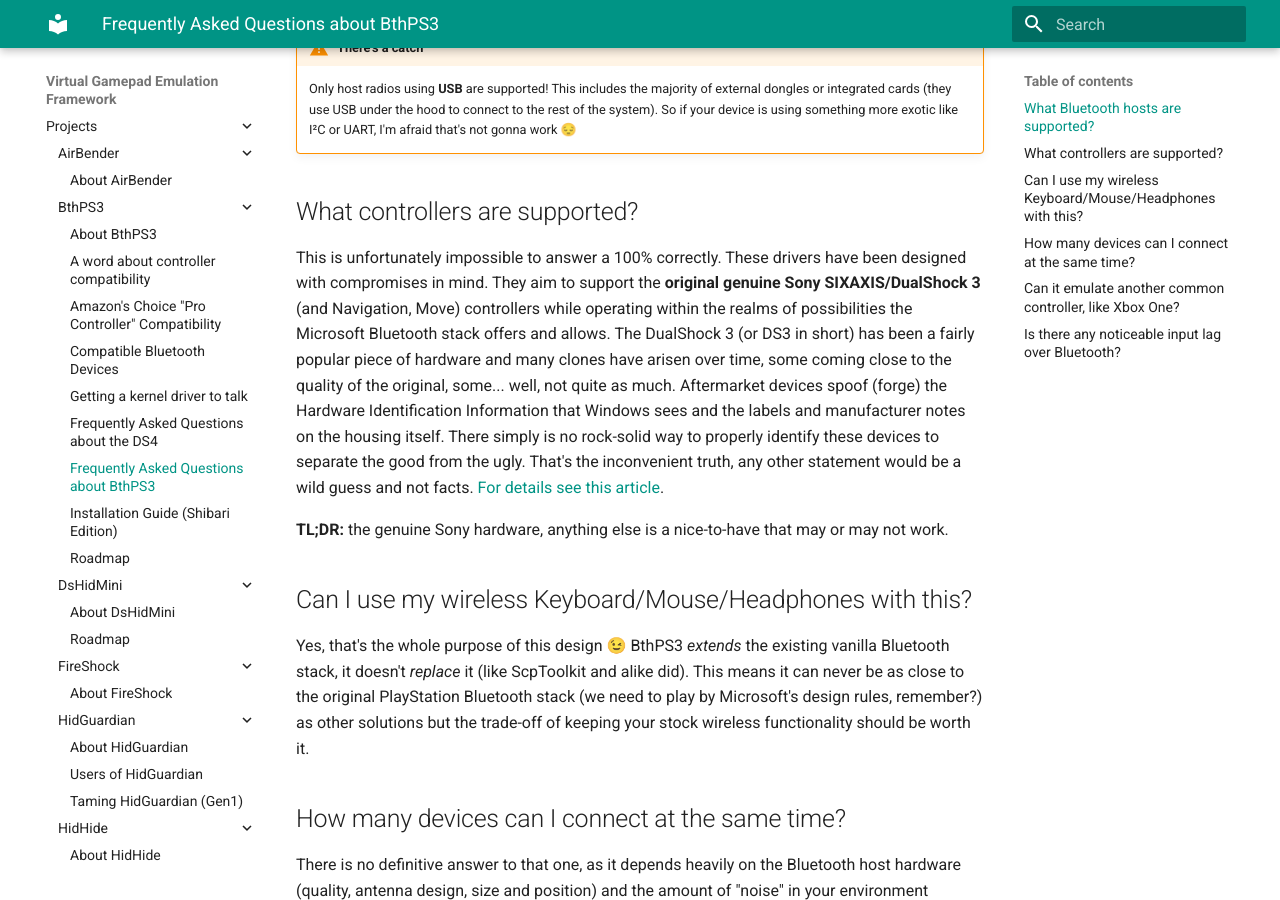
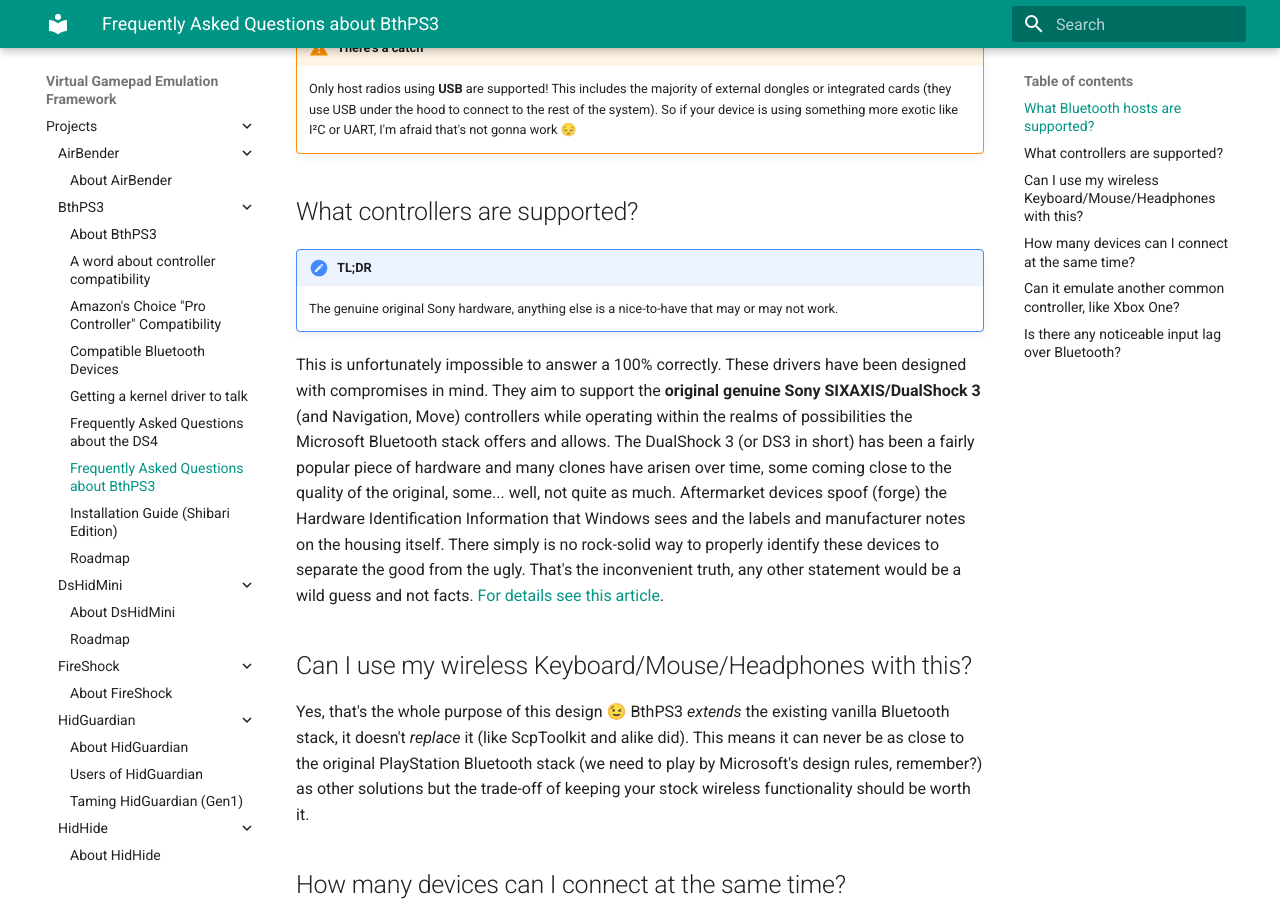
Before and after one commit to nefarius/ViGEm.github.io, an MkDocs documentation site: the page built from docs/projects/BthPS3/Frequently-Asked-Questions.md, in a window 1280 px wide and 900 px high, scrolled down 364 px. Built offline with MkDocs 1.6.1 and Material for MkDocs 9.7.7, drawn with Linux system fonts in a browser that asks for light colours.

Commit message:
Reformatted TL;DR

```diff
--- a/docs/projects/BthPS3/Frequently-Asked-Questions.md
+++ b/docs/projects/BthPS3/Frequently-Asked-Questions.md
@@ -11,9 +11,10 @@
 
 ## What controllers are supported?
 
+!!! important "TL;DR"
+    The genuine original Sony hardware, anything else is a nice-to-have that may or may not work.
+
 This is unfortunately impossible to answer a 100% correctly. These drivers have been designed with compromises in mind. They aim to support the **original genuine Sony SIXAXIS/DualShock 3** (and Navigation, Move) controllers while operating within the realms of possibilities the Microsoft Bluetooth stack offers and allows. The DualShock 3 (or DS3 in short) has been a fairly popular piece of hardware and many clones have arisen over time, some coming close to the quality of the original, some... well, not quite as much. Aftermarket devices spoof (forge) the Hardware Identification Information that Windows sees and the labels and manufacturer notes on the housing itself. There simply is no rock-solid way to properly identify these devices to separate the good from the ugly. That's the inconvenient truth, any other statement would be a wild guess and not facts. [For details see this article](../About-Controller-Compatibility).
-
-**TL;DR:** the genuine Sony hardware, anything else is a nice-to-have that may or may not work.
 
 ## Can I use my wireless Keyboard/Mouse/Headphones with this?
 
```
